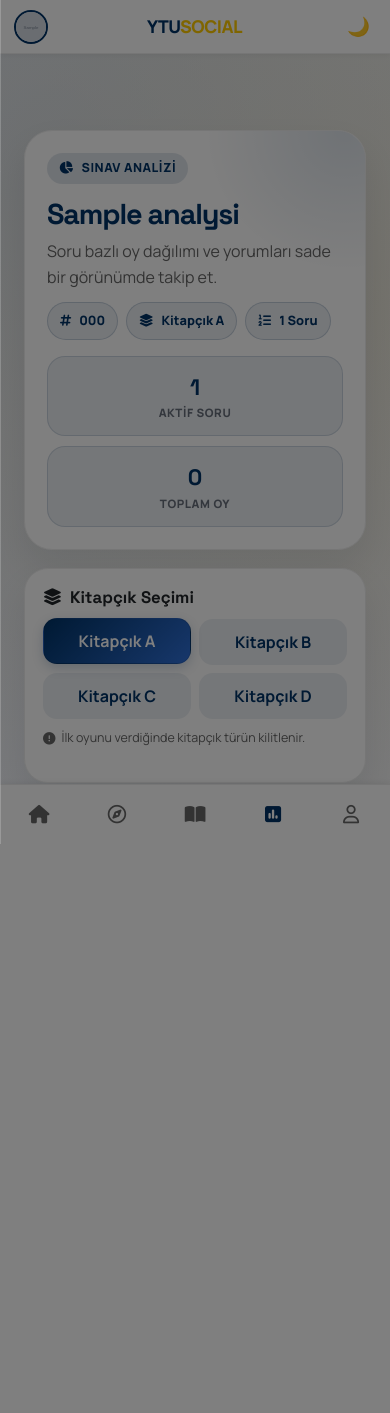
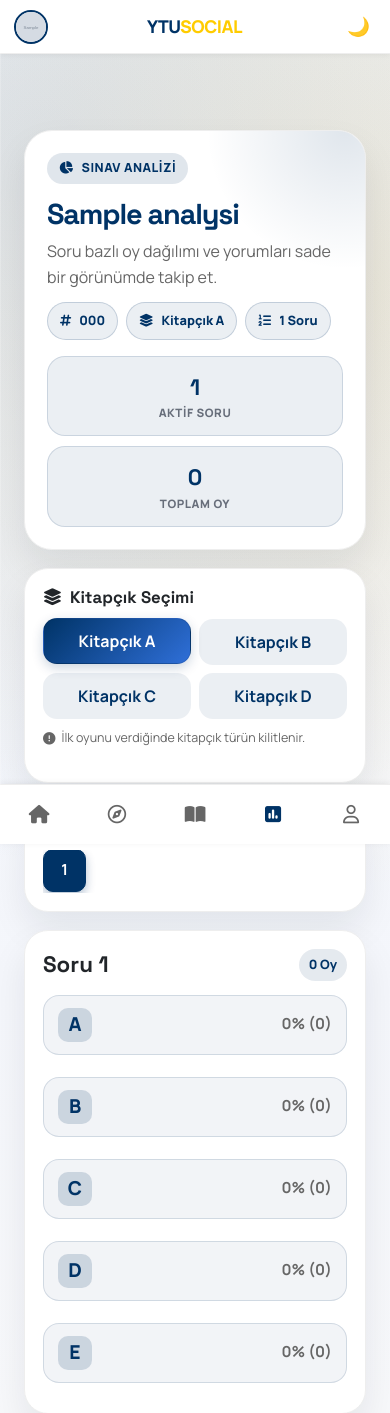
Before and after one commit to MuhammedAkverdi/ytusocial, a Flask app: page /exam/000 in a window 390 px wide. Shown: the top 1413 px of the page. Before the commit the page ends 844 px from the top, so only its background shows below. Run offline with Flask 3, Linux system fonts and the light colour scheme; a user stored in the database is signed in; tables that the repository leaves empty hold one stand-in row (values such as "Sample post"); grey boxes marked "Sample" are stand-in pictures; some libraries are stand-ins or nearby versions.

Commit message:
12.04.2026 -2

```diff
--- a/templates/exam_mobile_shell.html
+++ b/templates/exam_mobile_shell.html
@@ -17,7 +17,7 @@
         }
 
         .mob-left-overlay {
-            display: block;
+            display: none;
         }
 
         .mob-left-drawer {
@@ -88,6 +88,13 @@
         inset: 0;
         background: rgba(0, 0, 0, 0.5);
         z-index: 10000;
+        display: none;
+        pointer-events: none;
+    }
+
+    .mob-left-overlay.open {
+        display: block;
+        pointer-events: auto;
     }
 
     .mob-left-drawer {
@@ -223,7 +230,7 @@
         .exam-layout,
         .exam-list-layout {
             grid-template-columns: 1fr !important;
-            margin: 58px 0 70px !important;
+            margin: 58px 0 18px !important;
             padding: 0 12px !important;
             gap: 0 !important;
             max-width: 100% !important;
```
